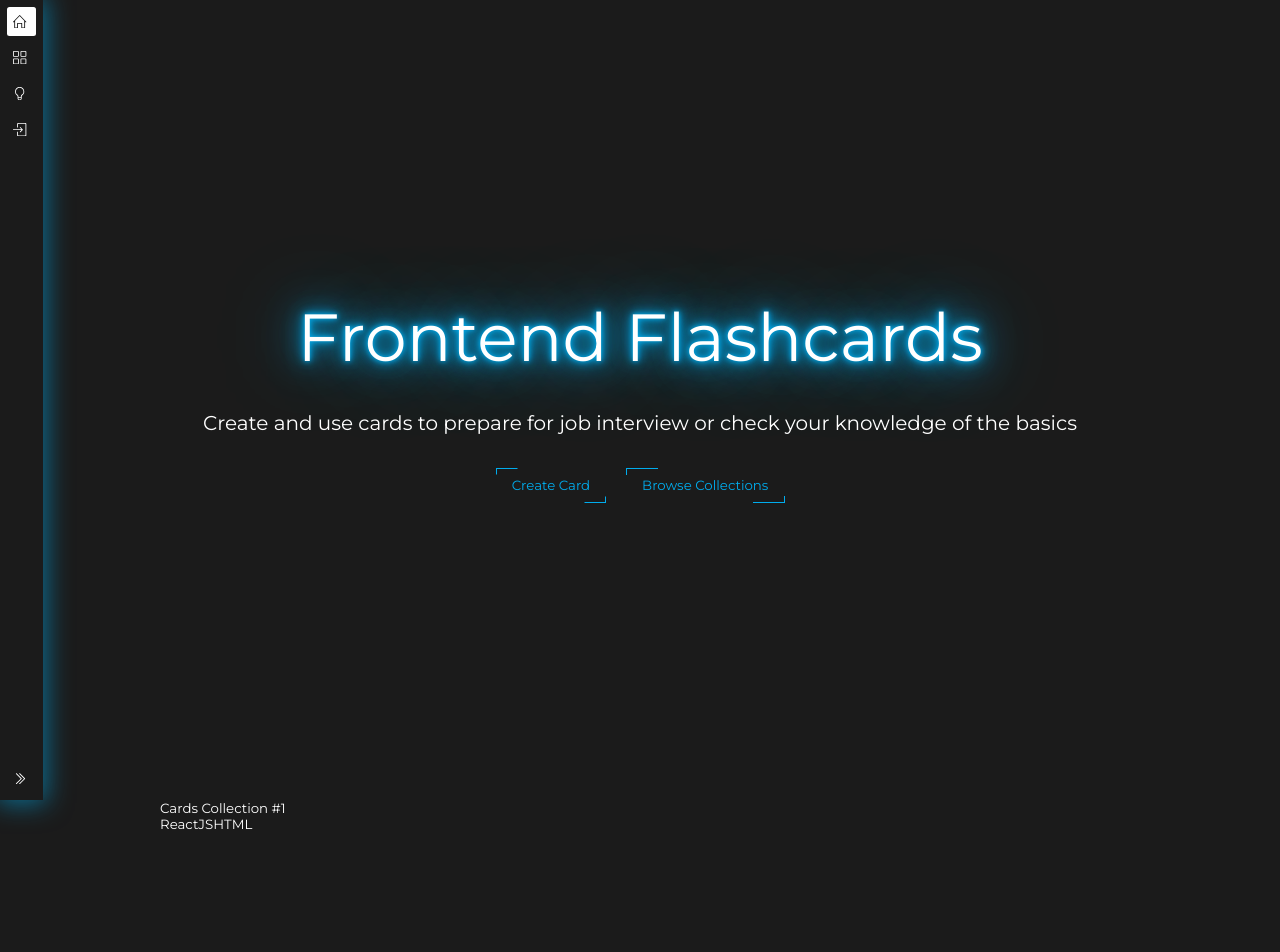
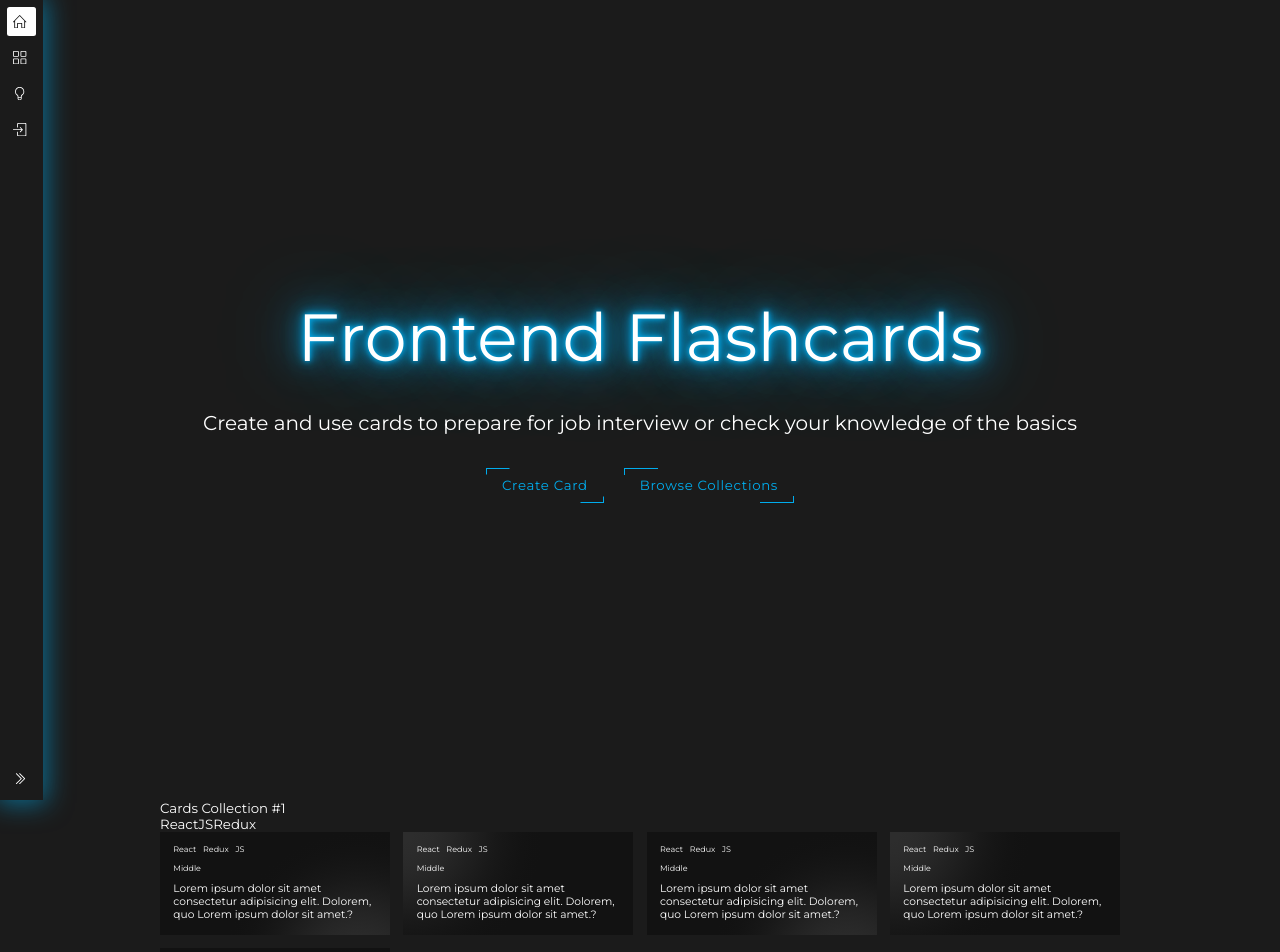
Before and after one commit to Aleftina17/Learning-App, a React (Vite) app in the folder frontend/: page / in a window 1280 px wide. Shown: the top 952 px of the page. Before the commit the page ends 845 px from the top, so only its background shows below. Built offline with nearby package versions, Linux system fonts and the light colour scheme; no server answers.

Commit message:
feat: card thumbs layout

```diff
--- a/frontend/src/components/Card.tsx
+++ b/frontend/src/components/Card.tsx
@@ -1,7 +1,23 @@
 const Card = () => {
     return (
         <div className="card">
+            <div className="card__front">
+                <div className="card__question">Question is: Lorem ipsum dolor sit amet consectetur adipisicing elit. Molestiae, deleniti?</div>
+                <div className="card__tags">
+                    <span>React</span>
+                    <span>Redux</span>
+                </div>
+                <div className="card__lvl">Middle</div>
+            </div>
 
+            <div className="card__back">
+                <div className="card__answer">
+                    Lorem ipsum dolor sit amet consectetur adipisicing elit. Soluta dolorum officiis veritatis, similique exercitationem iure minus necessitatibus quae dolor? Ut optio neque a ad
+                    inventore repellat eius, minus maxime porro, ipsum nesciunt. Sunt enim temporibus aliquam quisquam sed unde libero soluta corporis, et repellat necessitatibus suscipit sequi
+                    expedita vero, aperiam fugit dicta similique nostrum cumque excepturi fuga consectetur iure deserunt! Reprehenderit assumenda quo officia. Id ipsum quam tempora quis incidunt fuga
+                    architecto nemo atque sapiente ullam maiores molestiae dignissimos ipsa, quas.
+                </div>
+            </div>
         </div>
     );
 };
--- /dev/null
+++ b/frontend/src/components/CardThumb.tsx
@@ -0,0 +1,28 @@
+import React from 'react';
+
+const CardThumb: React.FC = () => {
+  const handleMouseMove = (e: React.MouseEvent<HTMLDivElement, MouseEvent>) => {
+    const card = e.currentTarget;
+    const rect = card.getBoundingClientRect();
+    const x = e.clientX - rect.left;
+    const y = e.clientY - rect.top;
+    card.style.setProperty('--x', `${x}px`);
+    card.style.setProperty('--y', `${y}px`);
+  };
+
+  return (
+    <div className="card-thumb" onMouseMove={handleMouseMove}>
+      <div className="card-thumb__tags">
+        <span>React</span>
+        <span>Redux</span>
+        <span>JS</span>
+      </div>
+      <div className="card-thumb__lvl">Middle</div>
+      <div className="card-thumb__question">
+        Lorem ipsum dolor sit amet consectetur adipisicing elit. Dolorem, quo Lorem ipsum dolor sit amet.?
+      </div>
+    </div>
+  );
+}
+
+export default CardThumb;
--- a/frontend/src/components/CardsCollection.tsx
+++ b/frontend/src/components/CardsCollection.tsx
@@ -1,4 +1,4 @@
-import Card from "./Card";
+import CardThumb from "./CardThumb";
 
 const CardsCollection = () => {
     return (
@@ -8,19 +8,14 @@ const CardsCollection = () => {
                 <div className="cards-collection__tags">
                     <span>React</span>
                     <span>JS</span>
-                    <span>HTML</span>
+                    <span>Redux</span>
                 </div>
                 <div className="cards-collection__items">
-                    <Card />
-                    <Card />
-                    <Card />
-                    <Card />
-                    <Card />
-                    <Card />
-                    <Card />
-                    <Card />
-                    <Card />
-                    <Card />
+                    <CardThumb />
+                    <CardThumb />
+                    <CardThumb />
+                    <CardThumb />
+                    <CardThumb />
                 </div>
             </div>
         </section>
--- a/frontend/src/components/HeroSection.tsx
+++ b/frontend/src/components/HeroSection.tsx
@@ -6,7 +6,9 @@ const HeroSection = () => {
                 <div className="hero__desc">Create and use cards to prepare for job interview or check your knowledge of the basics</div>
                 <div className="hero__btns">
                     <button className="btn btn--primary">Create Card</button>
-                    <button className="btn btn--secondary"><span>Browse Collections</span></button>
+                    <button className="btn btn--secondary">
+                        <span>Browse Collections</span>
+                    </button>
                 </div>
             </div>
         </section>
--- a/frontend/src/scss/components/_card.scss
+++ b/frontend/src/scss/components/_card.scss
@@ -0,0 +1,80 @@
+.card {
+    &-thumb {
+        position: relative;
+        width: 100%;
+        background-color: #2d2d2d;
+        padding: 2rem;
+        font-size: 1.6rem;
+        display: flex;
+        flex-direction: column;
+        gap: 1.4rem;
+        transition: box-shadow 200ms ease-in-out;
+        --x: 0rem;
+        --y: 0rem;
+
+        &::after {
+            position: absolute;
+            content: "";
+            height: 100%;
+            width: 100%;
+            top: 0;
+            left: 0;
+            background-color: #121212;
+            --circle-radius: 0.1rem;
+            background: radial-gradient(
+                circle at var(--x) var(--y),
+                rgba(255, 255, 255, 0) var(--circle-radius),
+                rgba(36, 179, 179, 0) calc(0% + var(--circle-radius)),
+                rgba(18, 18, 18, 0.013) calc(4.5% + var(--circle-radius)),
+                rgba(18, 18, 18, 0.049) calc(8.6% + var(--circle-radius)),
+                rgba(18, 18, 18, 0.104) calc(12.5% + var(--circle-radius)),
+                rgba(18, 18, 18, 0.175) calc(16.1% + var(--circle-radius)),
+                rgba(18, 18, 18, 0.259) calc(19.6% + var(--circle-radius)),
+                rgba(18, 18, 18, 0.352) calc(22.9% + var(--circle-radius)),
+                rgba(18, 18, 18, 0.45) calc(26.2% + var(--circle-radius)),
+                rgba(18, 18, 18, 0.55) calc(29.4% + var(--circle-radius)),
+                rgba(18, 18, 18, 0.648) calc(32.7% + var(--circle-radius)),
+                rgba(18, 18, 18, 0.741) calc(35.9% + var(--circle-radius)),
+                rgba(18, 18, 18, 0.825) calc(39.4% + var(--circle-radius)),
+                rgba(18, 18, 18, 0.896) calc(43.1% + var(--circle-radius)),
+                rgba(18, 18, 18, 0.951) calc(46.9% + var(--circle-radius)),
+                rgba(18, 18, 18, 0.987) calc(51.1% + var(--circle-radius)),
+                rgb(18, 18, 18) calc(55.6% + var(--circle-radius))
+            );
+            pointer-events: none;
+            background-size: 100%;
+            transition: background-size 200ms ease-out;
+            z-index: 0;
+        }
+
+        &:hover::after {
+            background-size: 200%;
+        }
+
+        &:nth-last-of-type(odd) {
+            --x: 30rem;
+            --y: 20rem;
+        }
+
+        &__tags,
+        &__lvl {
+            font-size: 1.2rem;
+            position: relative;
+            z-index: 1;
+            display: flex;
+            gap: 1rem;
+        }
+
+        &__question {
+            position: relative;
+            z-index: 1;
+        }
+    }
+
+    &__front {
+    }
+
+    &__back {
+        display: none;
+    }
+}
--- a/frontend/src/scss/components/_cards-collection.scss
+++ b/frontend/src/scss/components/_cards-collection.scss
@@ -1,7 +1,7 @@
 .cards-collection{
     &__items{
         display: grid;
-        grid-template-columns: repeat(5, 1fr);
+        grid-template-columns: repeat(4, 1fr);
         gap: 2rem;
     }
 }
--- a/frontend/src/scss/ui/_buttons.scss
+++ b/frontend/src/scss/ui/_buttons.scss
@@ -1,6 +1,7 @@
 .btn {
     padding: 1.4rem 2.4rem;
     white-space: nowrap;
+    letter-spacing: 0.1rem;
 
     &--primary {
         position: relative;
@@ -107,4 +108,94 @@
             box-shadow: 0 0 0.5rem 0.08rem #00aced, 0 0 0.5rem 0.08rem #00aced inset;
         }
     }
+
+    &--active {
+        position: relative;
+        color: #00aced;
+        text-decoration: none;
+        transition: 0.5s;
+        overflow: hidden;
+
+        &:hover {
+            background: #00aced;
+            color: #fff;
+            box-shadow: 0 0 0.5rem #00aced, 0 0 2.5rem #00aced, 0 0 5rem #00aced, 0 0 20rem #00aced;
+            // -webkit-box-reflect: below 1px linear-gradient(transparent, #0005);
+        }
+        span {
+            position: absolute;
+            display: block;
+        }
+        span:nth-child(1) {
+            top: 0;
+            left: 0;
+            width: 100%;
+            height: 0.1rem;
+            background: linear-gradient(90deg, transparent, #00aced);
+            animation: animate1 2s linear infinite;
+        }
+        @keyframes animate1 {
+            0% {
+                left: -100%;
+            }
+            50%,
+            100% {
+                left: 100%;
+            }
+        }
+        span:nth-child(2) {
+            top: -100%;
+            right: 0;
+            width: 0.1rem;
+            height: 100%;
+            background: linear-gradient(180deg, transparent, #00aced);
+            animation: animate2 2s linear infinite;
+            animation-delay: 0.5s;
+        }
+        @keyframes animate2 {
+            0% {
+                top: -100%;
+            }
+            50%,
+            100% {
+                top: 100%;
+            }
+        }
+        span:nth-child(3) {
+            bottom: 0;
+            right: 0;
+            width: 100%;
+            height: 0.1rem;
+            background: linear-gradient(270deg, transparent, #00aced);
+            animation: animate3 2s linear infinite;
+            animation-delay: 1s;
+        }
+        @keyframes animate3 {
+            0% {
+                right: -100%;
+            }
+            50%,
+            100% {
+                right: 100%;
+            }
+        }
+        span:nth-child(4) {
+            bottom: -100%;
+            left: 0;
+            width: 0.1rem;
+            height: 100%;
+            background: linear-gradient(360deg, transparent, #00aced);
+            animation: animate4 2s linear infinite;
+            animation-delay: 1.5s;
+        }
+        @keyframes animate4 {
+            0% {
+                bottom: -100%;
+            }
+            50%,
+            100% {
+                bottom: 100%;
+            }
+        }
+    }
 }
```
Also changed, not shown: frontend/src/components/Dashboard.tsx (+46 -0 lines).
